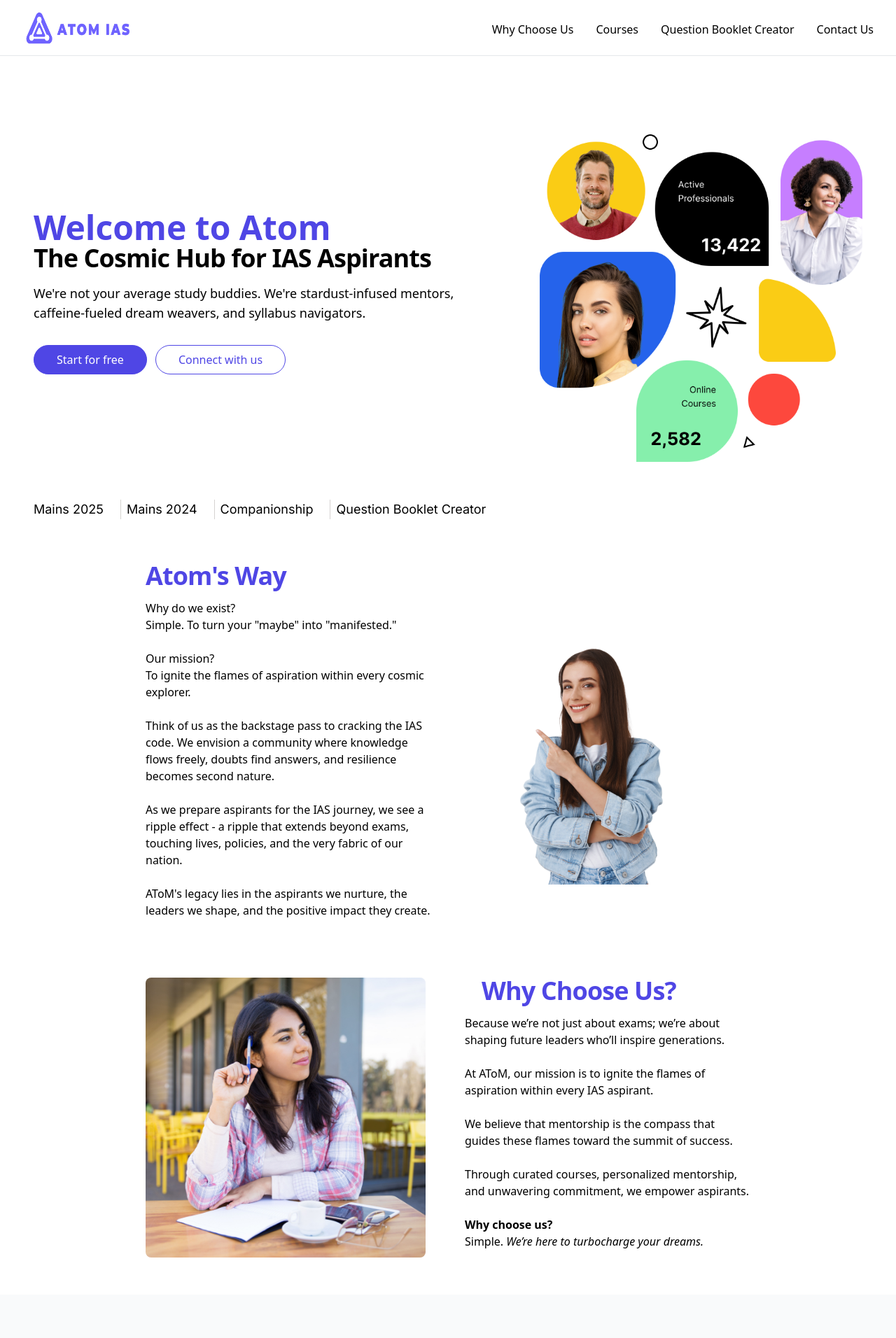
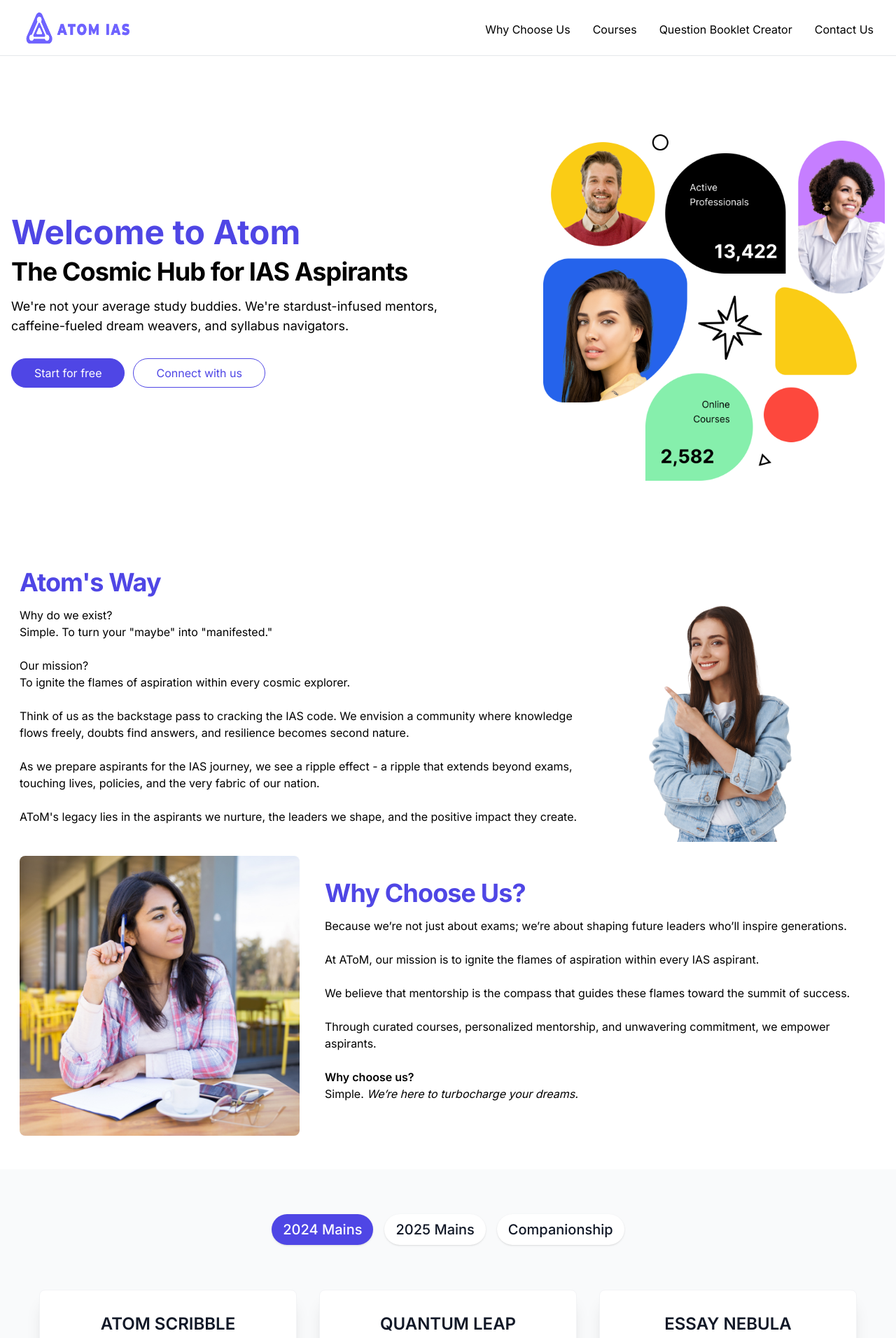
Before and after one commit to AjithCodeCraft/ATOM-WEBSITE-MAIN, a Next.js app: page / in a window 1280 px wide. Shown: the top 1912 px of the page at 70% size. Built offline with nearby package versions, Linux system fonts and the light colour scheme.

Commit message:
made it responsive

```diff
--- a/src/app/components/Course.js
+++ b/src/app/components/Course.js
@@ -12,7 +12,7 @@ function Course() {
         switch (selectedPlan) {
             case '2024Mains':
                 return (
-                    <div className="grid grid-cols-1 gap-8 md:grid-cols-3 px-1 lg:px-8 py-8 ">
+                    <div className="grid grid-cols-1 gap-8 lg:grid-cols-3 md:grid-cols-2 px-1 lg:px-8 py-8 ">
                         {/* Card 1 */}
                         <div className="flex flex-col p-6 text-center text-gray-900 bg-white border border-gray-100 rounded-lg dark:border-gray-600 xl:p-8 dark:bg-gray-800 dark:text-white transform shadow-xl transition duration-300 hover:scale-105">
                             <h3 className="mb-4 text-2xl font-semibold">ATOM SCRIBBLE</h3>
@@ -199,7 +199,7 @@ function Course() {
 
             case '2025Mains':
                 return (
-                    <div className="grid grid-cols-1 gap-8 md:grid-cols-3">
+                    <div className="grid grid-cols-1 gap-8 lg:grid-cols-3 md:grid-cols-2">
                         {/* Card 1 */}
                         <div className="flex flex-col p-6 text-center text-gray-900 bg-white border border-gray-100 rounded-lg dark:border-gray-600 xl:p-8 dark:bg-gray-800 dark:text-white transform shadow-xl transition duration-300 hover:scale-105">
                             <h3 className="mb-4 text-2xl font-semibold">ATOM SCRIBBLE</h3>
@@ -438,13 +438,13 @@ function Course() {
                 <div className="mx-auto max-w-screen-md text-center mb-4">
 
                     <div className="flex justify-center space-x-4 mb-8">
-                        <button onClick={() => setSelectedPlan('2024Mains')} className={`px-4 py-2 font-medium ${selectedPlan === '2024Mains' ? 'bg-indigo-600 text-white' : 'bg-white text-gray-900'} rounded-full shadow`}>
+                        <button onClick={() => setSelectedPlan('2024Mains')} className={`px-4 py-2 md:text-xl text-base font-medium ${selectedPlan === '2024Mains' ? 'bg-indigo-600 text-white' : 'bg-white text-gray-900'} rounded-full shadow`}>
                             2024 Mains
                         </button>
-                        <button onClick={() => setSelectedPlan('2025Mains')} className={`px-4 py-2 font-medium ${selectedPlan === '2025Mains' ? 'bg-indigo-600 text-white' : 'bg-white text-gray-900'} rounded-full shadow`}>
+                        <button onClick={() => setSelectedPlan('2025Mains')} className={`px-4 py-2 md:text-xl text-base font-medium ${selectedPlan === '2025Mains' ? 'bg-indigo-600 text-white' : 'bg-white text-gray-900'} rounded-full shadow`}>
                             2025 Mains
                         </button>
-                        <button onClick={() => setSelectedPlan('Companionship')} className={`px-4 py-2 font-medium ${selectedPlan === 'Companionship' ? 'bg-indigo-600 text-white' : 'bg-white text-gray-900'} rounded-full shadow`}>
+                        <button onClick={() => setSelectedPlan('Companionship')} className={`px-4 py-2 md:text-xl text-base font-medium ${selectedPlan === 'Companionship' ? 'bg-indigo-600 text-white' : 'bg-white text-gray-900'} rounded-full shadow`}>
                             Companionship
                         </button>
                     </div>
--- a/src/app/components/Header.js
+++ b/src/app/components/Header.js
@@ -57,11 +57,11 @@ export default function Header() {
             animate={{
               opacity: isOpen ? 1 : 0,
               width: isOpen ? "340px" : 0,
-              height: isOpen ? "60vh" : 0,
-              padding: isOpen ? "4rem" : 0,
+              height: isOpen ? "80vh" : 0,
+              padding: isOpen ? "2rem" : 0,
             }}
             transition={{ duration: 0.4 }}
-            className={`fixed top-3 right-1 bg-indigo-600 z-40 rounded-lg shadow-lg ${
+            className={`fixed top-2 right-0 bg-indigo-600 z-40 rounded-lg shadow-lg ${
               isOpen ? "pointer-events-auto" : "pointer-events-none"
             }`}
             style={{
--- a/src/app/components/contactForm.js
+++ b/src/app/components/contactForm.js
@@ -86,8 +86,8 @@ const Contact = () => {
                         </form>
 
                         <div className="w-full">
-                            <div className="flex flex-row justify-between">
-                                <div className="mb-12 md:px-3 lg:px-6">
+                            <div className="flex flex-row justify-between w-full">
+                                <div className="mb-12 px-3">
                                     <div className="flex items-start">
                                         <div className="inline-block rounded-md  p-4 text-indigo-600">
                                             <Link href='https://t.me/+ADvEJPjg2ThjNjE1' target='_blank'>
@@ -99,7 +99,7 @@ const Contact = () => {
                                     </div>
                                 </div>
 
-                                <div className="mb-12 md:px-3 lg:px-6">
+                                <div className="mb-12 px-3">
                                     <div className="flex items-start">
                                         <div className="inline-block rounded-md  p-4 text-indigo-600">
                                             <Link href='mailto:atomiaspro@gmail.com?subject=Your%20Subject&body=Your%20Message'>
@@ -110,7 +110,7 @@ const Contact = () => {
                                         </div>
                                     </div>
                                 </div>
-                                <div className="mb-12 md:px-3 lg:px-6">
+                                <div className="mb-12 px-3 ">
                                     <div className="flex items-start">
                                         <div className="inline-block rounded-md  p-4 text-indigo-600">
                                             <Link href='https://whatsapp.com/channel/0029VacaP049xVJcgVONTu1' target='_blank'>
@@ -122,7 +122,7 @@ const Contact = () => {
                                     </div>
                                 </div>
 
-                                <div className="mb-12 md:px-3 lg:px-6">
+                                <div className="mb-12 px-3">
                                     <div className="flex items-start">
                                         <div className="inline-block rounded-md  p-4 text-indigo-600">
                                             <Link href='https://www.instagram.com/atomiasofficial?igsh=Z2hsczJwempxcWto' target="_blank">
@@ -134,7 +134,7 @@ const Contact = () => {
                                     </div>
                                 </div>
 
-                                <div className="mb-12 md:px-3 lg:px-6">
+                                <div className="mb-12 px-3">
                                     <div className="flex items-start">
                                         <div className="inline-block rounded-md p-4 text-indigo-600">
                                             <Link href='https://www.youtube.com/@ATOMIASOFFICIAL' target='_blank'>
--- a/src/app/components/whychose.js
+++ b/src/app/components/whychose.js
@@ -5,12 +5,12 @@ const WhyChoose = () => {
   return (
     <>
       {/* Section 1 */}
-      <section className="bg-white text-black py-12 xl:w-[75%] lg:w-[85%] w-full mx-auto  px-6 xl:px-12 lg:px-8 " id='whychooseus'>
-        <div className="flex flex-col w-full">
-          <div className="grid items-center grid-cols-1 mb-16 md:grid-cols-2 gap-y-8 md:gap-y-20 gap-x-6 md:gap-x-12 ">
+      <section className="bg-white text-black py-12 w-full  px-6 lg:px-7 " id='whychooseus'>
+        <div className="flex flex-col w-full md:gap-5 gap-8">
+          <div className="flex lg:flex-row flex-col w-full items-center justify-between md:gap-3 gap-5">
             <div className=''>
-            <h2 className="mb-3 text-xl font-bold tracking-tight text-center sm:text-left md:text-left md:leading-tight md:text-4xl px-6 sm:px-4 md:px-0 md:ml-0 text-indigo-600">
-            Atom's Way</h2>
+              <h2 className="mb-3 font-bold tracking-tight text-center sm:text-left md:text-left md:leading-tight text-4xl px-6 sm:px-4 md:px-0 md:ml-0 text-indigo-600">
+                Atom's Way</h2>
               <p className="mb-4 text-base text-center text-black sm:text-left md:text-md">
                 Why do we exist? <br />
                 Simple. To turn your "maybe" into "manifested." <br /><br />
@@ -25,18 +25,28 @@ const WhyChoose = () => {
               <Image
                 src="/student4.png"
                 alt="Hero image"
-                layout="fill"
+                fill
                 className="rounded-lg object-cover"
+                sizes="(max-width: 768px) 100vw, (max-width: 1200px) 50vw, 33vw"
               />
             </div>
           </div>
 
-          <div className="grid flex-col-reverse items-center grid-cols-1 md:grid-cols-2 gap-y-8 md:gap-y-20 gap-x-6 md:gap-x-12">
-            <div className="order-none md:order-2">
-              <h2 className="mb-3 text-xl font-bold tracking-tight text-center md:leading-tight sm:text-left md:text-4xl  px-6  text-indigo-600">
+          <div className="flex lg:flex-row flex-col-reverse w-full items-center justify-between md:gap-3 gap-5">
+            <div className="relative flex justify-center items-center w-full h-[400px] max-w-[400px] mx-auto">
+              <Image
+                src="/student3.jpg"
+                alt="Hero image"
+                fill
+                className="rounded-lg object-cover"
+                sizes="(max-width: 768px) 100vw, (max-width: 1200px) 50vw, 33vw"
+              />
+            </div>
+            <div className="">
+              <h2 className="mb-3 font-bold tracking-tight text-center md:leading-tight sm:text-left text-4xl  lg:px-6 px-0  text-indigo-600">
                 Why Choose Us?
               </h2>
-              <p className="mb-4 text-base text-center text-black sm:text-left md:text-md">
+              <p className="mb-4 lg:px-6 px-0 text-base text-center text-black sm:text-left md:text-md">
                 Because we’re not just about exams; we’re about shaping future leaders who’ll inspire generations. <br /><br />
                 At AToM, our mission is to ignite the flames of aspiration within every IAS aspirant. <br /><br />
                 We believe that mentorship is the compass that guides these flames toward the summit of success. <br /><br />
@@ -44,14 +54,6 @@ const WhyChoose = () => {
                 <span className='font-semibold'>Why choose us?</span> <br />
                 Simple. <span className='italic'>We’re here to turbocharge your dreams.</span>
               </p>
-            </div>
-            <div className="relative flex justify-center items-center w-full h-[400px] max-w-[400px] mx-auto ml-0">
-              <Image
-                src="/student3.jpg"
-                alt="Hero image"
-                layout="fill"
-                className="rounded-lg object-cover"
-              />
             </div>
           </div>
         </div>
--- a/src/app/page.js
+++ b/src/app/page.js
@@ -21,14 +21,12 @@ export default function Home() {
         <meta name="description" content={metadata.description} />
         <title>{metadata.title}</title>
       </Head>
-      <body className='flex flex-col gap-0 '>
+      <main className='flex flex-col gap-0 max-w-screen-xl mx-auto'>
         <Header />
-        <main>
-        <section className="bg-white lg:pt-10 max-w-screen-xl px-6 lg:px-12 pt-10 pb-3 mx-auto mt-20 sm:mt-20 md:mt-20 lg:mt-0:">
+        <section className="bg-white lg:pt-10  px-6 lg:px-12 xl:px-4 pt-10 pb-3  mt-20 sm:mt-20 md:mt-20 lg:mt-0:">
           <div className="lg:grid lg:grid-cols-12 lg:py-14 lg:pt-18">
-
             <div className="lg:col-span-7 flex flex-col justify-center items-center lg:items-start text-center lg:text-left lg:pr-8">
-              <h1 className="text-indigo-600 dark:text-indigo-400 text-4xl font-bold md:text-3xl lg:text-4xl xl:text-5xl">
+              <h1 className="text-indigo-600 dark:text-indigo-400 text-4xl font-bold md:text-3xl lg:text-4xl xl:text-5xl mb-3">
                 Welcome to Atom
               </h1>
               <h2 className="max-w-2xl mb-4 text-3xl font-bold tracking-tight md:text-4xl xl:text-4xl text-black dark:text-black">
@@ -40,47 +38,34 @@ export default function Home() {
               </p>
 
               <div className="flex flex-row justify-center lg:justify-start gap-3 mt-4">
-                <button className="bg-[#4f46e5] text-white text-xs md:text-base rounded-full py-2 px-4 md:px-8 transition-transform duration-300 border border-[#4f46e5] hover:scale-105 hover:shadow-inner">
+                <a href='#courses' className="bg-[#4f46e5] text-white text-xs md:text-base rounded-full py-2 px-4 md:px-8 transition-transform duration-300 border border-[#4f46e5] hover:scale-105 hover:shadow-inner">
                   Start for free
-                </button>
-                <button className="bg-white text-[#4f46e5] text-xs md:text-base rounded-full py-2 px-4 md:px-8 transition-transform duration-300 border border-[#4f46e5] hover:scale-105 hover:bg-[#4f46e5] hover:text-white hover:shadow-inner">
+                </a>
+                <a href='#contactus' className="bg-white text-[#4f46e5] text-xs md:text-base rounded-full py-2 px-4 md:px-8 transition-transform duration-300 border border-[#4f46e5] hover:scale-105 hover:bg-[#4f46e5] hover:text-white hover:shadow-inner">
                   Connect with us
-                </button>
+                </a>
               </div>
             </div>
-
-
             <div className="lg:col-span-5 flex justify-center items-center mt-6 lg:mt-4 lg:pl-8">
               <div className="relative w-full max-w-xs sm:max-w-sm md:max-w-md lg:max-w-lg xl:max-w-xl">
-                <Image src="/hero-img.png" alt="Hero image" layout="responsive" width={300} height={300} className="rounded-lg object-cover" />
+                <Image
+                  src="/hero-img.png"
+                  alt="Hero image"
+                  width={300}
+                  height={300}
+                  className="rounded-lg object-cover"
+                  priority
+                  style={{ width: "100%", height: "auto" }}
+                />
               </div>
             </div>
           </div>
-          <div className="h-4 justify-start items-center mx-auto gap-2 inline-flex  mt-9 lg:mt-0">
-  <Link href='#courses' className="text-black dark:text-white md:text-lg text-xs font-normal font-['Inter'] leading-normal md:pr-6 pr-1 border-r-[1px] border-stone-300 hover:underline">
-    Mains 2025
-  </Link>
-  <Link href='#courses' className="text-black dark:text-white md:text-lg text-xs font-normal font-['Inter'] leading-normal md:pr-6 pr-1 border-r-[1px] border-stone-300 hover:underline">
-    Mains 2024
-  </Link>
-  <Link href='#courses' className="text-black dark:text-white md:text-lg text-xs font-normal font-['Inter'] leading-normal md:pr-6 pr-1 border-r-[1px] border-stone-300 hover:underline">
-    Companionship
-  </Link>
-  <Link href='#' className="text-black dark:text-white md:text-lg text-xs font-normal font-['Inter'] leading-normal hover:underline">
-    Question Booklet Creator
-  </Link>
-</div>
-
-
         </section>
-        </main>
-
         <WhyChoose />
         <Course />
         <Contact />
         <Footer />
-      </body>
-
+      </main>
     </>
   );
 }
```
